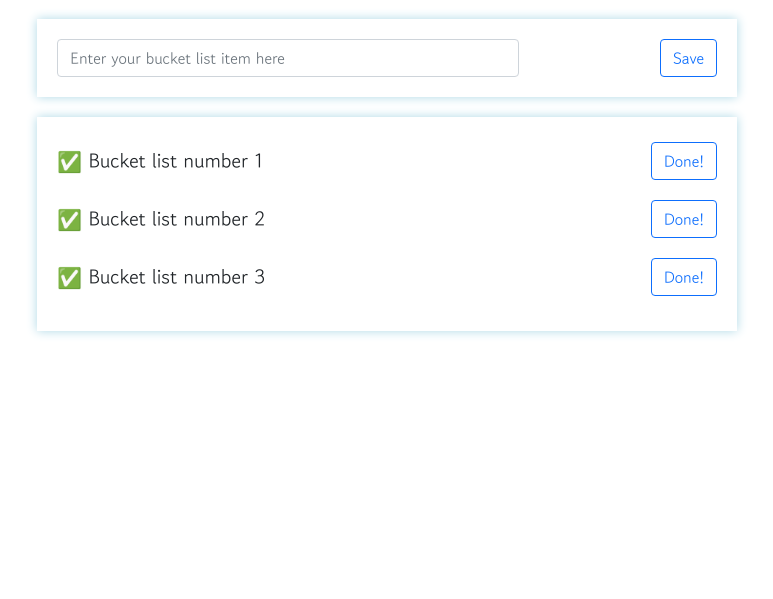
After one commit to UmraoBisht/Sparta-Coding-Club, a Flask app: template Projects/BucketList/templates/index.html in a window 1280 px wide. The commit adds this page. Shown: the part 201-800 px from the top of the page, without its empty margins (253-1026 px from the left). Run offline with Flask 3, Linux system fonts and the light colour scheme; the template is opened without the code that fills it, so the values that code supplies are empty.

Commit message:
add new project file

```diff
--- /dev/null
+++ b/Projects/BucketList/app.py
@@ -0,0 +1,31 @@
+from flask import Flask, render_template, request, jsonify # type: ignore
+
+app = Flask(__name__)
+
+
+@app.route("/")
+def home():
+    return render_template("index.html")
+
+
+@app.route("/bucket", methods=["POST"])
+def bucket_post():
+    sample_receive = request.form["sample_give"]
+    print(sample_receive)
+    return jsonify({"msg": "POST /bucket request!"})
+
+
+@app.route("/bucket/done", methods=["POST"])
+def bucket_done():
+    sample_receive = request.form["sample_give"]
+    print(sample_receive)
+    return jsonify({"msg": "POST /bucket/done request!"})
+
+
+@app.route("/bucket", methods=["GET"])
+def bucket_get():
+    return jsonify({"msg": "GET request!"})
+
+
+if __name__ == "__main__":
+    app.run("0.0.0.0", port=5000, debug=True)
--- /dev/null
+++ b/Projects/BucketList/templates/index.html
@@ -0,0 +1,139 @@
+<!DOCTYPE html>
+<html lang="en">
+<head>
+    <meta charset="UTF-8">
+    <meta http-equiv="X-UA-Compatible" content="IE=edge">
+    <meta name="viewport" content="width=device-width, initial-scale=1.0">
+
+    <link href="https://cdn.jsdelivr.net/npm/bootstrap@5.0.2/dist/css/bootstrap.min.css" rel="stylesheet"
+        integrity="sha384-EVSTQN3/azprG1Anm3QDgpJLIm9Nao0Yz1ztcQTwFspd3yD65VohhpuuCOmLASjC" crossorigin="anonymous">
+    <script src="https://ajax.googleapis.com/ajax/libs/jquery/3.5.1/jquery.min.js"></script>
+    <script src="https://cdn.jsdelivr.net/npm/bootstrap@5.0.2/dist/js/bootstrap.bundle.min.js"
+        integrity="sha384-MrcW6ZMFYlzcLA8Nl+NtUVF0sA7MsXsP1UyJoMp4YLEuNSfAP+JcXn/tWtIaxVXM"
+        crossorigin="anonymous"></script>
+
+    <link href="https://fonts.googleapis.com/css2?family=Gowun+Dodum&display=swap" rel="stylesheet">
+
+    <title>Bucket List</title>
+
+    <style>
+        * {
+            font-family: 'Gowun Dodum', sans-serif;
+        }
+        .mypic {
+            width: 100%;
+            height: 200px;
+
+            background-image: linear-gradient(0deg, rgba(0, 0, 0, 0.5), rgba(0, 0, 0, 0.5)), url('https://images.unsplash.com/photo-1601024445121-e5b82f020549?ixid=MnwxMjA3fDB8MHxwaG90by1wYWdlfHx8fGVufDB8fHx8&ixlib=rb-1.2.1&auto=format&fit=crop&w=1189&q=80');
+            background-position: center;
+            background-size: cover;
+
+            color: white;
+
+            display: flex;
+            flex-direction: column;
+            align-items: center;
+            justify-content: center;
+        }
+        .mypic > h1 {
+            font-size: 30px;
+        }
+        .mybox {
+            width: 95%;
+            max-width: 700px;
+            padding: 20px;
+            box-shadow: 0px 0px 10px 0px lightblue;
+            margin: 20px auto;
+        }
+        .mybucket {
+            display: flex;
+            flex-direction: row;
+            align-items: center;
+            justify-content: space-between;
+        }
+
+        .mybucket > input {
+            width: 70%;
+        }
+        .mybox > li {
+            display: flex;
+            flex-direction: row;
+            align-items: center;
+            justify-content: center;
+
+            margin-bottom: 10px;
+            min-height: 48px;
+        }
+        .mybox > li > h2 {
+            max-width: 75%;
+            font-size: 20px;
+            font-weight: 500;
+            margin-right: auto;
+            margin-bottom: 0px;
+        }
+        .mybox > li > h2.done {
+            text-decoration:line-through
+        }
+    </style>
+    <script>
+        $(document).ready(function () {
+            show_bucket();
+        });
+        function show_bucket(){
+            $.ajax({
+                type: "GET",
+                url: "/bucket",
+                data: {},
+                success: function (response) {
+                    alert(response["msg"])
+                }
+            });
+        }
+        function save_bucket(){
+            $.ajax({
+                type: "POST",
+                url: "/bucket",
+                data: {sameple_give:'data'},
+                success: function (response) {
+                    alert(response["msg"])
+                }
+            });
+        }
+        function done_bucket(num){
+            $.ajax({
+                type: "POST",
+                url: "/bucket/done",
+                data: {sameple_give:'data'},
+                success: function (response) {
+                    alert(response["msg"])
+                }
+            });
+        }
+    </script>
+</head>
+<body>
+    <div class="mypic">
+        <h1>My Bucketlist</h1>
+    </div>
+    <div class="mybox">
+        <div class="mybucket">
+            <input id="bucket" class="form-control" type="text" placeholder="Enter your bucket list item here">
+            <button onclick="save_bucket()" type="button" class="btn btn-outline-primary">Save</button>
+        </div>
+    </div>
+    <div class="mybox" id="bucket-list">
+        <li>
+            <h2>✅ Bucket list number 1</h2>
+            <button onclick="done_bucket(5)" type="button" class="btn btn-outline-primary">Done!</button>
+        </li>
+				<li>
+            <h2>✅ Bucket list number 2</h2>
+            <button onclick="done_bucket(5)" type="button" class="btn btn-outline-primary">Done!</button>
+        </li>
+				<li>
+            <h2>✅ Bucket list number 3</h2>
+            <button onclick="done_bucket(5)" type="button" class="btn btn-outline-primary">Done!</button>
+        </li>
+    </div>
+</body>
+</html>
```
Also changed, not shown: Projects/Movie/app.py (+46 -3 lines), Projects/Movie/connect.py (+3 -4 lines), Projects/Movie/templates/movie.html (+47 -10 lines), 1 other file.
